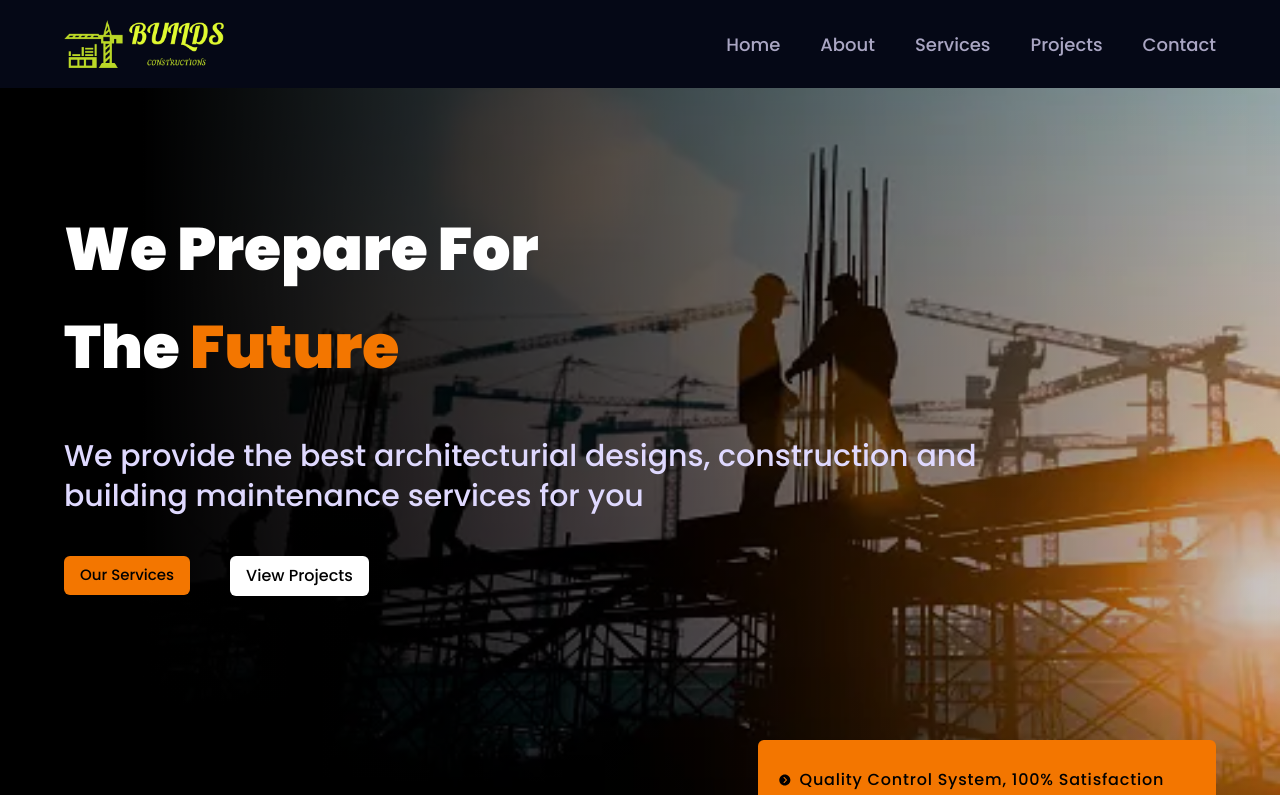
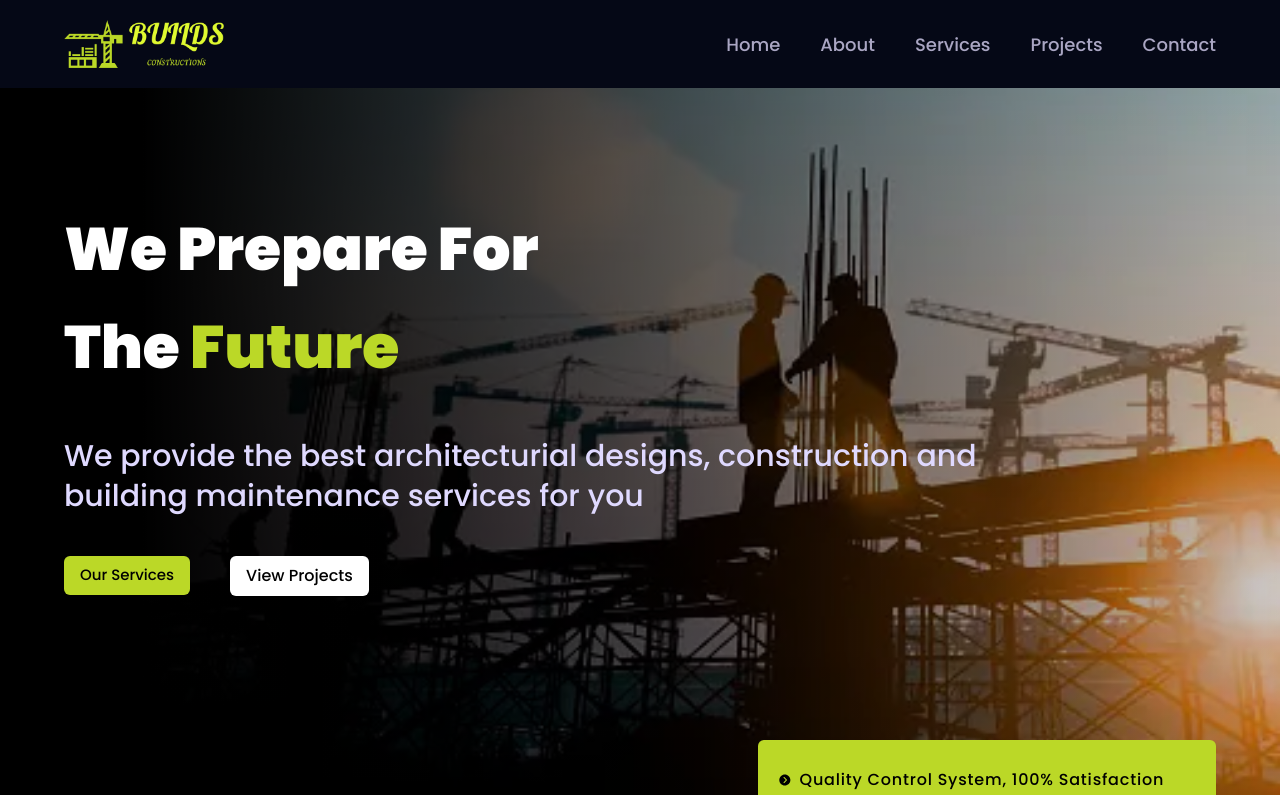
Before and after one commit to linmercy/construction-website, a React (Vite) app: page / in a window 1280 px wide. Shown: the top 795 px of the page. Built offline with nearby package versions, Linux system fonts and the light colour scheme.

Commit message:
theme change

```diff
--- a/tailwind.config.js
+++ b/tailwind.config.js
@@ -9,7 +9,7 @@ export default {
       colors: {
         primary: "#050816",
         secondary: "#aaa6c3",
-        tertiary: "#f37600",
+        tertiary: "#bbd827",
         "black-100": "#100d25",
         "black-200": "#090325",
         "white-100": "#f3f3f3",
@@ -22,7 +22,6 @@ export default {
       },
       backgroundImage: {
         "hero-pattern": "url('./src/assets/bg2.webp')",
-        "contact-pattern": "url('./src/assets/bg.jpg')"
       },
     }
   },
```
